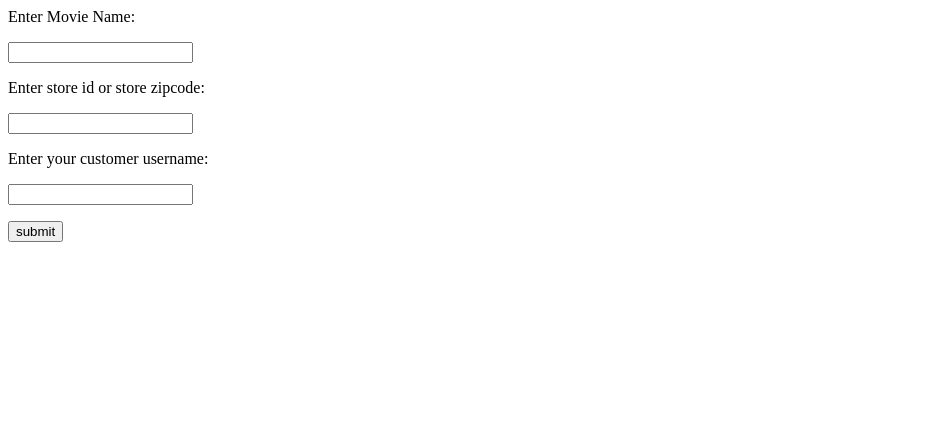
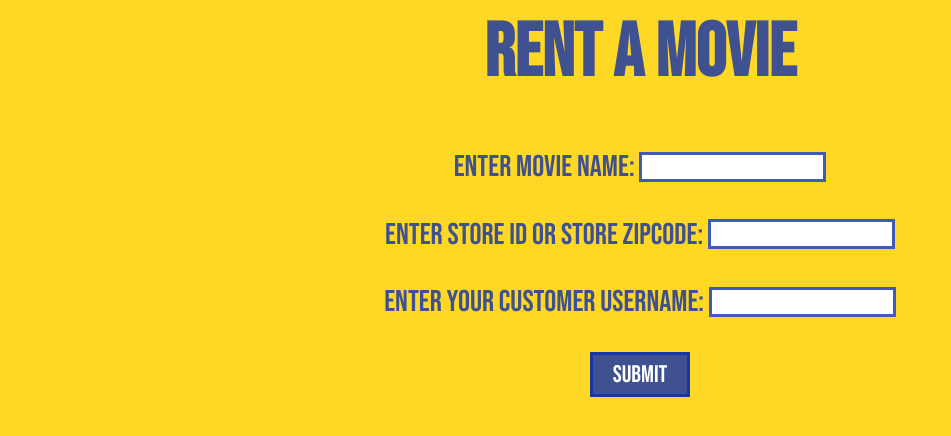
Before and after one commit to srayan00/Mockbusters, a Flask app: page /rent in a window 1280 px wide. Shown: the top 436 px of the page, without its empty margins (0-951 px from the left). Run offline with Flask 2, Linux system fonts and the light colour scheme.

Commit message:
Updated styles.css to make rent.html look better

```diff
--- a/static/css/styles.css
+++ b/static/css/styles.css
@@ -10,7 +10,9 @@ h1 {
 }
 p {
   font-family: 'Bebas Neue', serif;
-  color: red;
+  color: rgba(16, 48, 173, 0.8);
+  text-align: center;
+  font-size: 30px;
 }
 button {
   font-family: 'Bebas Neue', serif;
@@ -23,3 +25,21 @@ button {
   border: 2px solid rgba(16, 48, 173, 0.8);
 
 }
+
+input[type=text] {
+  border: 3px solid rgba(16, 48, 173, 0.8);
+  height: 30px;
+  position: relative;
+  top: -5px;
+}
+
+input[type=submit] {
+  font-family: 'Bebas Neue', serif;
+  background-color: rgba(16, 48, 173, 0.8);
+  color: white;
+  text-align:center;
+  font-size: 24px;
+  border: 3px solid rgba(16, 48, 173, 0.8);
+  height: 45px;
+  width: 100px;
+}
--- a/templates/rent.html
+++ b/templates/rent.html
@@ -1,12 +1,16 @@
 <html>
+   <head>
+        <link rel="stylesheet" type="text/css" href="{{ url_for('static', filename='css/styles.css') }}">
+   </head>
    <body>
+      <h1>Rent A Movie</h1>
       <form action = "http://127.0.0.1:5000/rent" method = "POST">
-         <p>Enter Movie Name:</p>
-         <p><input type = "text" name = "mn" /></p>
-         <p>Enter store id or store zipcode:</p>
-         <p><input type = "text" name = "sid" /></p>
-         <p>Enter your customer username:</p>
-         <p><input type = "text" name = "un" /></p>
+         <p>Enter Movie Name:
+         <span><input type = "text" name = "mn" /></span></p>
+         <p>Enter store id or store zipcode:
+         <span><input type = "text" name = "sid" /></span></p>
+         <p>Enter your customer username:
+         <span><input type = "text" name = "un" /></span></p>
          <p><input type = "submit" value = "submit" /></p>
       </form>
    </body>
```
